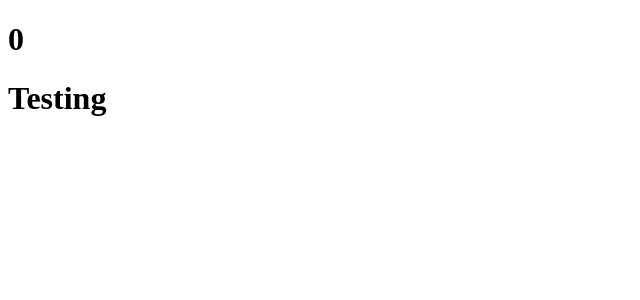
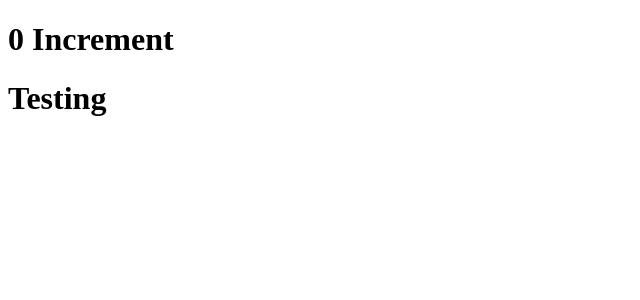
Before and after one commit to tquinlan1992/DeveloperHub, a React app: page / in a window 1280 px wide. Shown: the top 300 px of the page, without its empty margins (0-640 px from the left). Built offline with nearby package versions, Linux system fonts and the light colour scheme.

Commit message:
set up sample thunk action

```diff
--- a/package.json
+++ b/package.json
@@ -28,9 +28,11 @@
     "@types/react-dom": "^16.0.3",
     "@types/react-redux": "^5.0.14",
     "@types/redux": "^3.6.0",
+    "@types/redux-thunk": "^2.1.0",
     "react": "^16.2.0",
     "react-dom": "^16.2.0",
     "react-redux": "^5.0.6",
-    "redux": "^3.7.2"
+    "redux": "^3.7.2",
+    "redux-thunk": "^2.2.0"
   }
 }
--- a/src/components/Increment.tsx
+++ b/src/components/Increment.tsx
@@ -1,18 +1,29 @@
 import * as React from 'react';
-import {  connect } from 'react-redux';
+import { connect } from 'react-redux';
 
-const Increment = (params: { currentIncrement: number; increment: Function; }) => (
+function thunkTest() {
+    return function (dispatch: any) {
+        console.log('dispatch tommy', dispatch);
+        dispatch({ type: 'INCREMENT' });
+    };
+}
+
+function Increment(params: { currentIncrement: number; increment: Function; incrementThunk: Function;}) {
+    return (
         <h1
             onClick={() => {
+                params.incrementThunk();
                 params.increment();
             }
             }
-    >{params.currentIncrement}</h1>
+        >{params.currentIncrement} Increment</h1>
     );
+}
 
 const mapStateToProps = (state: any) => {
+    console.log('state', state);
     return {
-        currentIncrement: state
+        currentIncrement: state.increment.count
     };
 };
 
@@ -20,6 +31,9 @@ const mapDispatchToProps = (dispatch: any, ownProps: any) => {
     return {
         increment: () => {
             dispatch({ type: 'INCREMENT' });
+        },
+        incrementThunk: () => {
+            dispatch(thunkTest());
         }
     };
 };
--- a/src/index.tsx
+++ b/src/index.tsx
@@ -1,29 +1,18 @@
 import * as React from 'react';
 import * as ReactDOM from 'react-dom';
-import { Provider } from 'react-redux';
-import IncrementRedux from './components/Increment';
+import { Provider, } from 'react-redux';
+import Increment from './components/Increment';
+import { createStore, applyMiddleware } from 'redux';
+import reducers from './reducers';
+import middleware from './middleware';
 
-import { createStore } from 'redux';
-
-const reducers = (state = 0, action: any) => {
-    switch (action.type) {
-        case 'INCREMENT':
-            console.log('clicked to increment');
-            return state + 1;
-        case 'DECREMENT':
-            return state - 1;
-        default:
-            return state;
-    }
-};
-
-const store = createStore(reducers);
+const store = createStore(reducers, JSON.parse(localStorage.state || '{}'), applyMiddleware(...middleware));
 
 const render = () => {
     ReactDOM.render(
         <Provider store={store}>
             <div>
-                <IncrementRedux />
+                <Increment />
                 <h1>Testing</h1>
             </div>
         </Provider>
--- /dev/null
+++ b/src/middleware/index.ts
@@ -0,0 +1,7 @@
+import saveToLocalStorageState from './saveToLocalStorageState';
+import thunk from './thunk';
+
+export default [
+    saveToLocalStorageState,
+    thunk
+];
--- /dev/null
+++ b/src/middleware/saveToLocalStorageState.ts
@@ -0,0 +1,12 @@
+export default function saveToLocalStorageState(params: { getState: Function; }) {
+    return (next: any) => (action: any) => {
+        console.log('will dispatch', action);
+
+        // Call the next dispatch method in the middleware chain.
+        const returnValue = next(action);
+
+        localStorage.state = JSON.stringify(params.getState());
+
+        return returnValue;
+    };
+}
--- /dev/null
+++ b/src/middleware/thunk.ts
@@ -0,0 +1,3 @@
+import thunk from 'redux-thunk';
+
+export default thunk;
--- /dev/null
+++ b/src/reducers/increment.ts
@@ -0,0 +1,12 @@
+export default function increment(state: {count: number;} = {count: 0}, action: any) {
+    console.log('state in increment', state, action);
+    switch (action.type) {
+        case 'INCREMENT':
+            console.log('clicked to increment');
+            return {...state, count: state.count + 1};
+        case 'DECREMENT':
+            return state.count - 1;
+        default:
+            return state;
+    }
+}
--- /dev/null
+++ b/src/reducers/index.ts
@@ -0,0 +1,5 @@
+
+import { combineReducers } from 'redux';
+import increment from './increment';
+
+export default combineReducers({ increment });
```
Also changed, not shown: 1 other file (tests, documents, lock files or other folders). Lines whose indentation alone changed are shown as unchanged.
